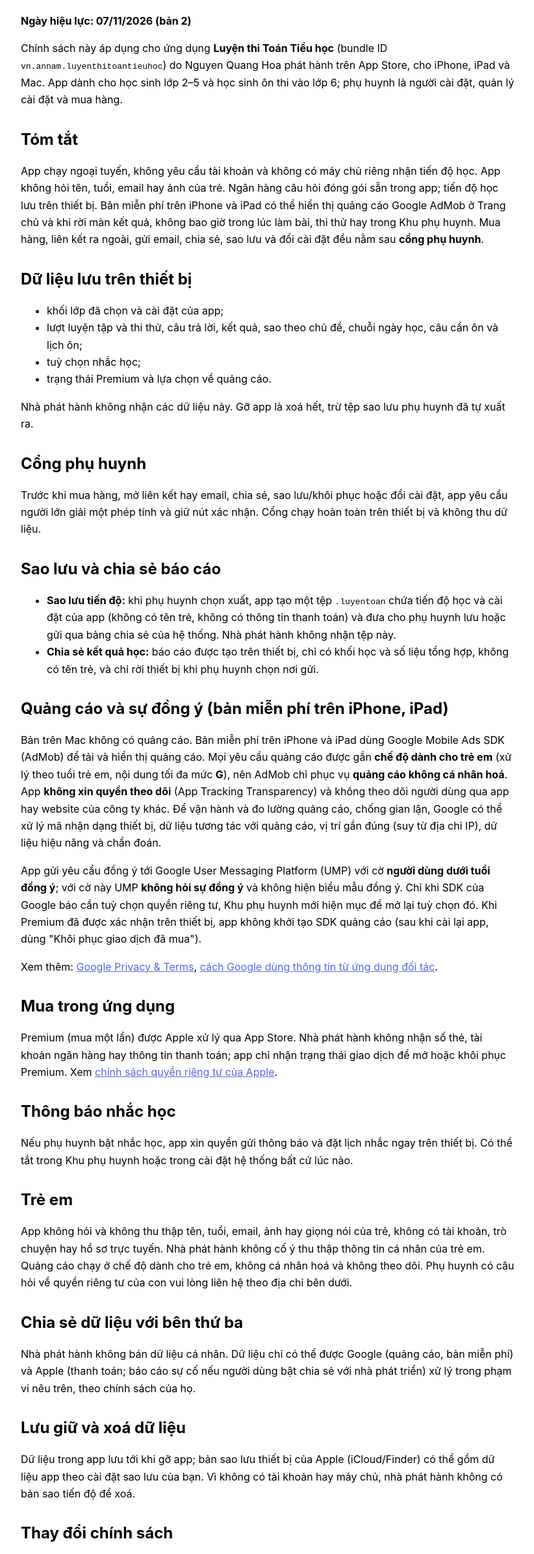
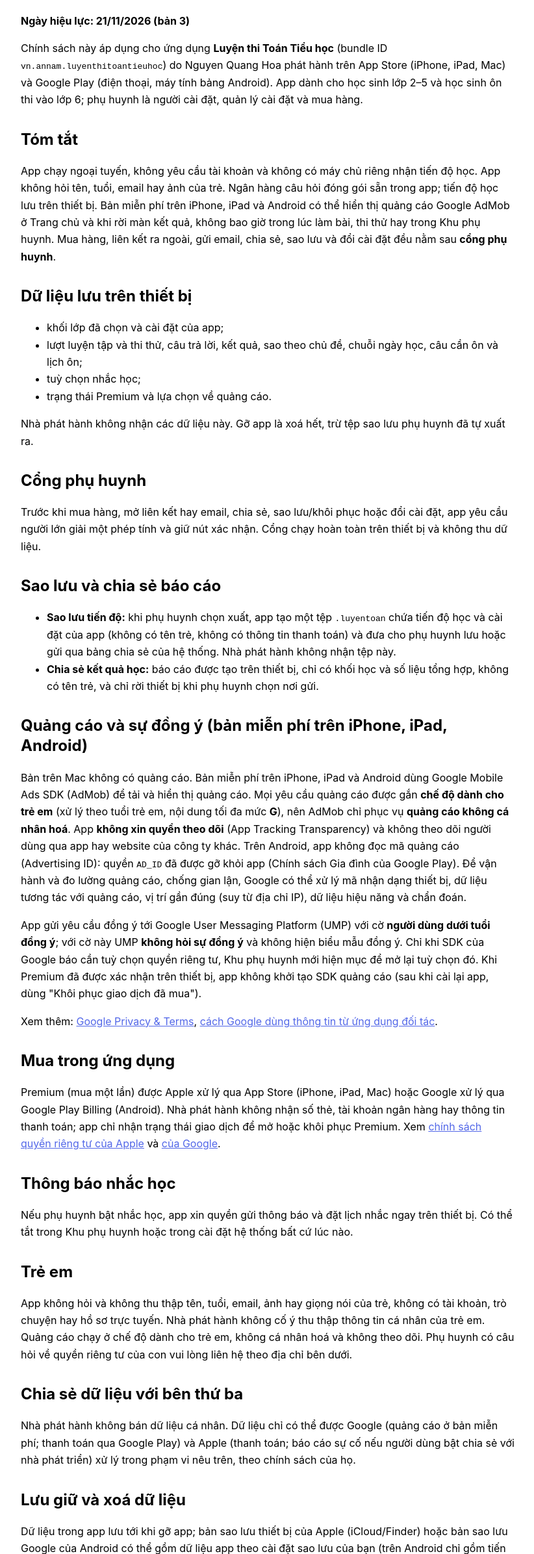
Before and after one commit to HoaNQ/HoaNQ.github.io, a plain HTML site: page luyenthitoantieuhoc/privacy/index.html in a window 1280 px wide. Shown: the part 133-2525 px from the top of the page at 65% size, without its empty margins (228-1050 px from the left). Drawn offline with Linux system fonts and the light colour scheme.

Commit message:
luyenthitoantieuhoc: chính sách quyền riêng tư bản 3 (Google Play / Android)

```diff
--- a/luyenthitoantieuhoc/privacy/index.html
+++ b/luyenthitoantieuhoc/privacy/index.html
@@ -14,10 +14,10 @@ h1 { line-height: 1.2; } h2 { margin-top: 2rem; line-height: 1.3; } a { color: #
 </head>
 <body><main>
 <h1>Chính sách quyền riêng tư — Luyện thi Toán Tiểu học</h1>
-<p><strong>Ngày hiệu lực: 07/11/2026 (bản 2)</strong></p>
-<p>Chính sách này áp dụng cho ứng dụng <strong>Luyện thi Toán Tiểu học</strong> (bundle ID <code>vn.annam.luyenthitoantieuhoc</code>) do Nguyen Quang Hoa phát hành trên App Store, cho iPhone, iPad và Mac. App dành cho học sinh lớp 2–5 và học sinh ôn thi vào lớp 6; phụ huynh là người cài đặt, quản lý cài đặt và mua hàng.</p>
+<p><strong>Ngày hiệu lực: 21/11/2026 (bản 3)</strong></p>
+<p>Chính sách này áp dụng cho ứng dụng <strong>Luyện thi Toán Tiểu học</strong> (bundle ID <code>vn.annam.luyenthitoantieuhoc</code>) do Nguyen Quang Hoa phát hành trên App Store (iPhone, iPad, Mac) và Google Play (điện thoại, máy tính bảng Android). App dành cho học sinh lớp 2–5 và học sinh ôn thi vào lớp 6; phụ huynh là người cài đặt, quản lý cài đặt và mua hàng.</p>
 <h2>Tóm tắt</h2>
-<p>App chạy ngoại tuyến, không yêu cầu tài khoản và không có máy chủ riêng nhận tiến độ học. App không hỏi tên, tuổi, email hay ảnh của trẻ. Ngân hàng câu hỏi đóng gói sẵn trong app; tiến độ học lưu trên thiết bị. Bản miễn phí trên iPhone và iPad có thể hiển thị quảng cáo Google AdMob ở Trang chủ và khi rời màn kết quả, không bao giờ trong lúc làm bài, thi thử hay trong Khu phụ huynh. Mua hàng, liên kết ra ngoài, gửi email, chia sẻ, sao lưu và đổi cài đặt đều nằm sau <strong>cổng phụ huynh</strong>.</p>
+<p>App chạy ngoại tuyến, không yêu cầu tài khoản và không có máy chủ riêng nhận tiến độ học. App không hỏi tên, tuổi, email hay ảnh của trẻ. Ngân hàng câu hỏi đóng gói sẵn trong app; tiến độ học lưu trên thiết bị. Bản miễn phí trên iPhone, iPad và Android có thể hiển thị quảng cáo Google AdMob ở Trang chủ và khi rời màn kết quả, không bao giờ trong lúc làm bài, thi thử hay trong Khu phụ huynh. Mua hàng, liên kết ra ngoài, gửi email, chia sẻ, sao lưu và đổi cài đặt đều nằm sau <strong>cổng phụ huynh</strong>.</p>
 <h2>Dữ liệu lưu trên thiết bị</h2>
 <ul><li>khối lớp đã chọn và cài đặt của app;</li><li>lượt luyện tập và thi thử, câu trả lời, kết quả, sao theo chủ đề, chuỗi ngày học, câu cần ôn và lịch ôn;</li><li>tuỳ chọn nhắc học;</li><li>trạng thái Premium và lựa chọn về quảng cáo.</li></ul>
 <p>Nhà phát hành không nhận các dữ liệu này. Gỡ app là xoá hết, trừ tệp sao lưu phụ huynh đã tự xuất ra.</p>
@@ -25,31 +25,31 @@ h1 { line-height: 1.2; } h2 { margin-top: 2rem; line-height: 1.3; } a { color: #
 <p>Trước khi mua hàng, mở liên kết hay email, chia sẻ, sao lưu/khôi phục hoặc đổi cài đặt, app yêu cầu người lớn giải một phép tính và giữ nút xác nhận. Cổng chạy hoàn toàn trên thiết bị và không thu dữ liệu.</p>
 <h2>Sao lưu và chia sẻ báo cáo</h2>
 <ul><li><strong>Sao lưu tiến độ:</strong> khi phụ huynh chọn xuất, app tạo một tệp <code>.luyentoan</code> chứa tiến độ học và cài đặt của app (không có tên trẻ, không có thông tin thanh toán) và đưa cho phụ huynh lưu hoặc gửi qua bảng chia sẻ của hệ thống. Nhà phát hành không nhận tệp này.</li><li><strong>Chia sẻ kết quả học:</strong> báo cáo được tạo trên thiết bị, chỉ có khối học và số liệu tổng hợp, không có tên trẻ, và chỉ rời thiết bị khi phụ huynh chọn nơi gửi.</li></ul>
-<h2>Quảng cáo và sự đồng ý (bản miễn phí trên iPhone, iPad)</h2>
-<p>Bản trên Mac không có quảng cáo. Bản miễn phí trên iPhone và iPad dùng Google Mobile Ads SDK (AdMob) để tải và hiển thị quảng cáo. Mọi yêu cầu quảng cáo được gắn <strong>chế độ dành cho trẻ em</strong> (xử lý theo tuổi trẻ em, nội dung tối đa mức <strong>G</strong>), nên AdMob chỉ phục vụ <strong>quảng cáo không cá nhân hoá</strong>. App <strong>không xin quyền theo dõi</strong> (App Tracking Transparency) và không theo dõi người dùng qua app hay website của công ty khác. Để vận hành và đo lường quảng cáo, chống gian lận, Google có thể xử lý mã nhận dạng thiết bị, dữ liệu tương tác với quảng cáo, vị trí gần đúng (suy từ địa chỉ IP), dữ liệu hiệu năng và chẩn đoán.</p>
+<h2>Quảng cáo và sự đồng ý (bản miễn phí trên iPhone, iPad, Android)</h2>
+<p>Bản trên Mac không có quảng cáo. Bản miễn phí trên iPhone, iPad và Android dùng Google Mobile Ads SDK (AdMob) để tải và hiển thị quảng cáo. Mọi yêu cầu quảng cáo được gắn <strong>chế độ dành cho trẻ em</strong> (xử lý theo tuổi trẻ em, nội dung tối đa mức <strong>G</strong>), nên AdMob chỉ phục vụ <strong>quảng cáo không cá nhân hoá</strong>. App <strong>không xin quyền theo dõi</strong> (App Tracking Transparency) và không theo dõi người dùng qua app hay website của công ty khác. Trên Android, app không đọc mã quảng cáo (Advertising ID): quyền <code>AD_ID</code> đã được gỡ khỏi app (Chính sách Gia đình của Google Play). Để vận hành và đo lường quảng cáo, chống gian lận, Google có thể xử lý mã nhận dạng thiết bị, dữ liệu tương tác với quảng cáo, vị trí gần đúng (suy từ địa chỉ IP), dữ liệu hiệu năng và chẩn đoán.</p>
 <p>App gửi yêu cầu đồng ý tới Google User Messaging Platform (UMP) với cờ <strong>người dùng dưới tuổi đồng ý</strong>; với cờ này UMP <strong>không hỏi sự đồng ý</strong> và không hiện biểu mẫu đồng ý. Chỉ khi SDK của Google báo cần tuỳ chọn quyền riêng tư, Khu phụ huynh mới hiện mục để mở lại tuỳ chọn đó. Khi Premium đã được xác nhận trên thiết bị, app không khởi tạo SDK quảng cáo (sau khi cài lại app, dùng "Khôi phục giao dịch đã mua").</p>
 <p>Xem thêm: <a href="https://policies.google.com/privacy">Google Privacy &amp; Terms</a>, <a href="https://policies.google.com/technologies/partner-sites">cách Google dùng thông tin từ ứng dụng đối tác</a>.</p>
 <h2>Mua trong ứng dụng</h2>
-<p>Premium (mua một lần) được Apple xử lý qua App Store. Nhà phát hành không nhận số thẻ, tài khoản ngân hàng hay thông tin thanh toán; app chỉ nhận trạng thái giao dịch để mở hoặc khôi phục Premium. Xem <a href="https://www.apple.com/legal/privacy/">chính sách quyền riêng tư của Apple</a>.</p>
+<p>Premium (mua một lần) được Apple xử lý qua App Store (iPhone, iPad, Mac) hoặc Google xử lý qua Google Play Billing (Android). Nhà phát hành không nhận số thẻ, tài khoản ngân hàng hay thông tin thanh toán; app chỉ nhận trạng thái giao dịch để mở hoặc khôi phục Premium. Xem <a href="https://www.apple.com/legal/privacy/">chính sách quyền riêng tư của Apple</a> và <a href="https://policies.google.com/privacy">của Google</a>.</p>
 <h2>Thông báo nhắc học</h2>
 <p>Nếu phụ huynh bật nhắc học, app xin quyền gửi thông báo và đặt lịch nhắc ngay trên thiết bị. Có thể tắt trong Khu phụ huynh hoặc trong cài đặt hệ thống bất cứ lúc nào.</p>
 <h2>Trẻ em</h2>
 <p>App không hỏi và không thu thập tên, tuổi, email, ảnh hay giọng nói của trẻ, không có tài khoản, trò chuyện hay hồ sơ trực tuyến. Nhà phát hành không cố ý thu thập thông tin cá nhân của trẻ em. Quảng cáo chạy ở chế độ dành cho trẻ em, không cá nhân hoá và không theo dõi. Phụ huynh có câu hỏi về quyền riêng tư của con vui lòng liên hệ theo địa chỉ bên dưới.</p>
 <h2>Chia sẻ dữ liệu với bên thứ ba</h2>
-<p>Nhà phát hành không bán dữ liệu cá nhân. Dữ liệu chỉ có thể được Google (quảng cáo, bản miễn phí) và Apple (thanh toán; báo cáo sự cố nếu người dùng bật chia sẻ với nhà phát triển) xử lý trong phạm vi nêu trên, theo chính sách của họ.</p>
+<p>Nhà phát hành không bán dữ liệu cá nhân. Dữ liệu chỉ có thể được Google (quảng cáo ở bản miễn phí; thanh toán qua Google Play) và Apple (thanh toán; báo cáo sự cố nếu người dùng bật chia sẻ với nhà phát triển) xử lý trong phạm vi nêu trên, theo chính sách của họ.</p>
 <h2>Lưu giữ và xoá dữ liệu</h2>
-<p>Dữ liệu trong app lưu tới khi gỡ app; bản sao lưu thiết bị của Apple (iCloud/Finder) có thể gồm dữ liệu app theo cài đặt sao lưu của bạn. Vì không có tài khoản hay máy chủ, nhà phát hành không có bản sao tiến độ để xoá.</p>
+<p>Dữ liệu trong app lưu tới khi gỡ app; bản sao lưu thiết bị của Apple (iCloud/Finder) hoặc bản sao lưu Google của Android có thể gồm dữ liệu app theo cài đặt sao lưu của bạn (trên Android chỉ gồm tiến độ học và cài đặt, không gồm ngân hàng câu hỏi; nhà phát hành không nhận bản sao lưu này). Vì không có tài khoản hay máy chủ, nhà phát hành không có bản sao tiến độ để xoá.</p>
 <h2>Thay đổi chính sách</h2>
 <p>Khi tính năng, SDK hoặc yêu cầu pháp lý thay đổi, chính sách được cập nhật và đổi ngày hiệu lực ở đầu trang.</p>
 <h2>Liên hệ</h2>
 <p>Email: <a href="mailto:nguyenquanghoa@gmail.com">nguyenquanghoa@gmail.com</a>. Thư hỗ trợ chỉ dùng để trả lời. Thư "Báo lỗi câu này" do app soạn sẵn (sau cổng phụ huynh) có thêm mã câu, khối, chủ đề/đề, phiên bản app và phiên bản ngân hàng câu hỏi — không phải dữ liệu cá nhân; phụ huynh xem và sửa được thư trước khi gửi.</p>
 <section class="en" lang="en">
 <h1>Privacy Policy — Luyện thi Toán Tiểu học</h1>
-<p><strong>Effective date: November 7, 2026</strong></p>
-<p>Luyện thi Toán Tiểu học (bundle ID <code>vn.annam.luyenthitoantieuhoc</code>, published by Nguyen Quang Hoa on the App Store for iPhone, iPad and Mac) is a math practice app for primary-school children (grades 2–5 and grade-6 entrance preparation). It works offline, requires no account, has no publisher backend and never asks for a child's name, age, email or photo. Study progress (grade, attempts, answers, results, topic stars, study streak, review schedule, reminder settings, Premium status, ad choices) is stored only on the device and is removed when the app is deleted.</p>
+<p><strong>Effective date: November 21, 2026</strong></p>
+<p>Luyện thi Toán Tiểu học (bundle ID <code>vn.annam.luyenthitoantieuhoc</code>, published by Nguyen Quang Hoa on the App Store for iPhone, iPad and Mac and on Google Play for Android phones and tablets) is a math practice app for primary-school children (grades 2–5 and grade-6 entrance preparation). It works offline, requires no account, has no publisher backend and never asks for a child's name, age, email or photo. Study progress (grade, attempts, answers, results, topic stars, study streak, review schedule, reminder settings, Premium status, ad choices) is stored only on the device and is removed when the app is deleted.</p>
 <p>Purchases, external links, emails, sharing, backup and settings sit behind a parental gate (an arithmetic question plus a press-and-hold confirmation) that runs entirely on the device. Backup files (<code>.luyentoan</code>) and progress reports contain no child's name and leave the device only when a parent chooses where to save or send them.</p>
-<p>The Mac version shows no ads. The free iPhone/iPad version uses Google Mobile Ads (AdMob) on the home screen and when leaving a practice results screen — never during practice, mock tests or in the parent area. Every ad request is tagged for child-directed treatment with a maximum content rating of G, so only non-personalized ads are served. The app does not request App Tracking Transparency permission and does not track users across other companies' apps or websites. Google may process device identifiers, ad interaction data, coarse location (from IP address), performance and diagnostic data to serve and measure ads and prevent fraud. The app sends its consent request to Google's User Messaging Platform (UMP) tagged for users under the age of consent; with this tag UMP does not request consent and shows no consent form. A privacy-options entry appears in the parent area only if Google's SDK reports that one is required. The app does not initialize the ads SDK once Premium is confirmed on the device. See <a href="https://policies.google.com/privacy">Google's Privacy Policy</a>.</p>
-<p>Premium (one-time purchase) is processed by Apple; the publisher receives no payment details. Study reminders are local notifications scheduled on the device. The publisher does not sell personal data and does not knowingly collect personal information from children.</p>
+<p>The Mac version shows no ads. The free iPhone, iPad and Android version uses Google Mobile Ads (AdMob) on the home screen and when leaving a practice results screen — never during practice, mock tests or in the parent area. Every ad request is tagged for child-directed treatment with a maximum content rating of G, so only non-personalized ads are served. The app does not request App Tracking Transparency permission and does not track users across other companies' apps or websites. On Android the app does not access the Advertising ID (the <code>AD_ID</code> permission is removed, per the Google Play Families Policy). Google may process device identifiers, ad interaction data, coarse location (from IP address), performance and diagnostic data to serve and measure ads and prevent fraud. The app sends its consent request to Google's User Messaging Platform (UMP) tagged for users under the age of consent; with this tag UMP does not request consent and shows no consent form. A privacy-options entry appears in the parent area only if Google's SDK reports that one is required. The app does not initialize the ads SDK once Premium is confirmed on the device. See <a href="https://policies.google.com/privacy">Google's Privacy Policy</a>.</p>
+<p>Premium (one-time purchase) is processed by Apple (App Store) or Google (Google Play Billing); the publisher receives no payment details. Android system backup includes only study progress and settings, never the question bank. Study reminders are local notifications scheduled on the device. The publisher does not sell personal data and does not knowingly collect personal information from children.</p>
 <p>Contact: <a href="mailto:nguyenquanghoa@gmail.com">nguyenquanghoa@gmail.com</a>.</p>
 </section>
 </main></body>
```
